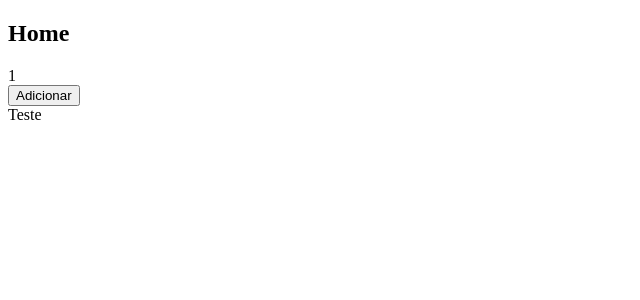
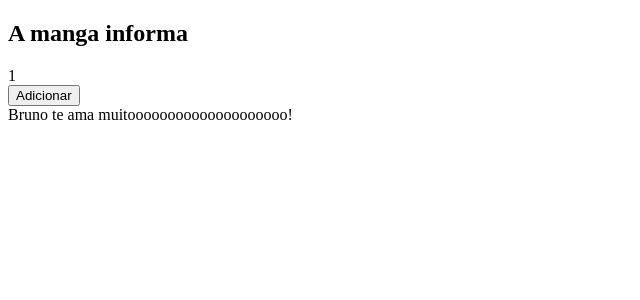
Before and after one commit to BrunoSoaresE/Manga, a Next.js app: page / in a window 1280 px wide. Shown: the top 300 px of the page, without its empty margins (0-640 px from the left). Built offline with nearby package versions, Linux system fonts and the light colour scheme.

Commit message:
primeiro commit

```diff
--- a/pages/index.js
+++ b/pages/index.js
@@ -2,9 +2,9 @@ import { useState } from "react";
 
 function Home(){
     return (<div>
-        <h2>Home</h2>
+        <h2>A manga informa</h2>
         <Contador />
-        <div>Teste</div>
+        <div>Bruno te ama muitoooooooooooooooooooo!</div>
 
     </div>)
 }
```
